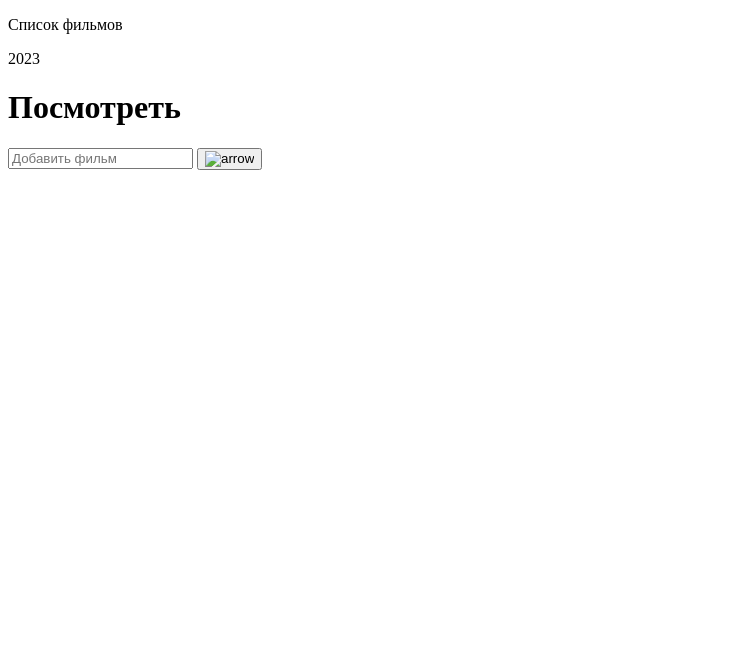
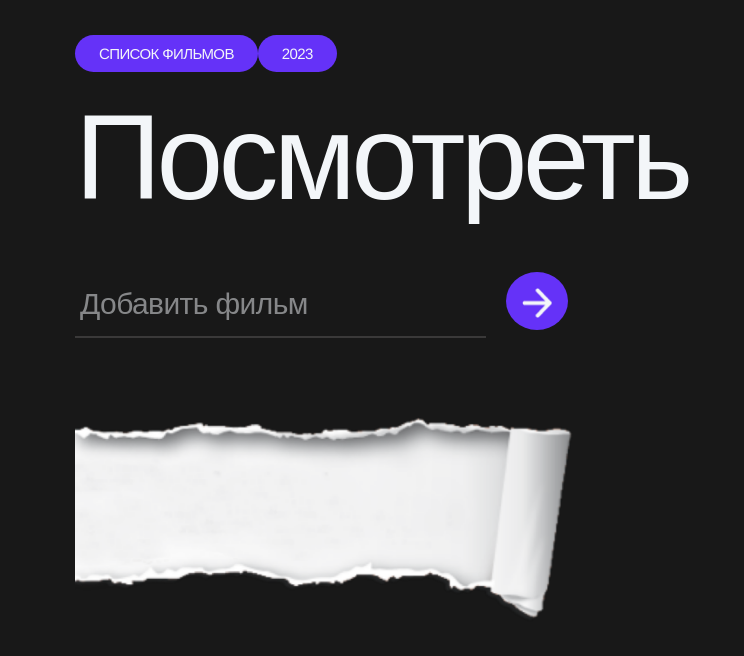
Before and after one commit to evgeniykolenkin/firebase-movies, a plain HTML site: page index.html in a window 1280 px wide. Shown: the whole page, without its empty margins (0-744 px from the left). Drawn offline with nearby package versions, Linux system fonts and the light colour scheme; the site is published under a folder, as on GitHub Pages, so addresses that start at the root find nothing; no server answers.

Commit message:
Update index.html

```diff
--- a/index.html
+++ b/index.html
@@ -1 +1 @@
-<!DOCTYPE html><html lang="en"><head><link rel="icon shortcut" href="/favicon.52a09b87.ico" type="image/x-icon"><title>Add Film App</title><meta charset="utf-8"><meta http-equiv="X-UA-Compatible" content="IE=edge"><meta name="viewport" content="width=device-width, initial-scale=1.0"><link rel="preconnect" href="https://fonts.googleapis.com"><link rel="preconnect" href="https://fonts.gstatic.com" crossorigin><link href="https://fonts.googleapis.com/css2?family=Arimo&display=swap" rel="stylesheet"><link rel="stylesheet" href="/index.37d731f3.css"><link rel="stylesheet" href="/index.91c805d2.css"></head><body> <header class="container"> <div class="add__app"> <div class="filters"> <div class="filters__title"><p>Cписок фильмов</p></div> <div class="filters__title"><p>2023</p></div> </div> <h1>Посмотреть</h1> </div> </header> <main class="container"> <form id="add__app-form" class="add__app-form"> <input id="add__app-input" class="add__app-input" type="text" placeholder="Добавить фильм"> <button type="submit" id="btn__add-film" class="btn__add-film"> <img src="/btn-arrow.563eb882.png" alt="arrow"> </button> </form> <div class="add__app"> <ul id="add__app-list" class="add__app-list"></ul> </div> </main> <script type="module" src="/index.280c8c1e.js"></script> </body></html>
+<!DOCTYPE html><html lang="en"><head><link rel="icon shortcut" href="favicon.52a09b87.ico" type="image/x-icon"><title>Add Film App</title><meta charset="utf-8"><meta http-equiv="X-UA-Compatible" content="IE=edge"><meta name="viewport" content="width=device-width, initial-scale=1.0"><link rel="preconnect" href="https://fonts.googleapis.com"><link rel="preconnect" href="https://fonts.gstatic.com" crossorigin><link href="https://fonts.googleapis.com/css2?family=Arimo&display=swap" rel="stylesheet"><link rel="stylesheet" href="index.37d731f3.css"><link rel="stylesheet" href="index.91c805d2.css"></head><body> <header class="container"> <div class="add__app"> <div class="filters"> <div class="filters__title"><p>Cписок фильмов</p></div> <div class="filters__title"><p>2023</p></div> </div> <h1>Посмотреть</h1> </div> </header> <main class="container"> <form id="add__app-form" class="add__app-form"> <input id="add__app-input" class="add__app-input" type="text" placeholder="Добавить фильм"> <button type="submit" id="btn__add-film" class="btn__add-film"> <img src="btn-arrow.563eb882.png" alt="arrow"> </button> </form> <div class="add__app"> <ul id="add__app-list" class="add__app-list"></ul> </div> </main> <script type="module" src="index.280c8c1e.js"></script> </body></html>
```
